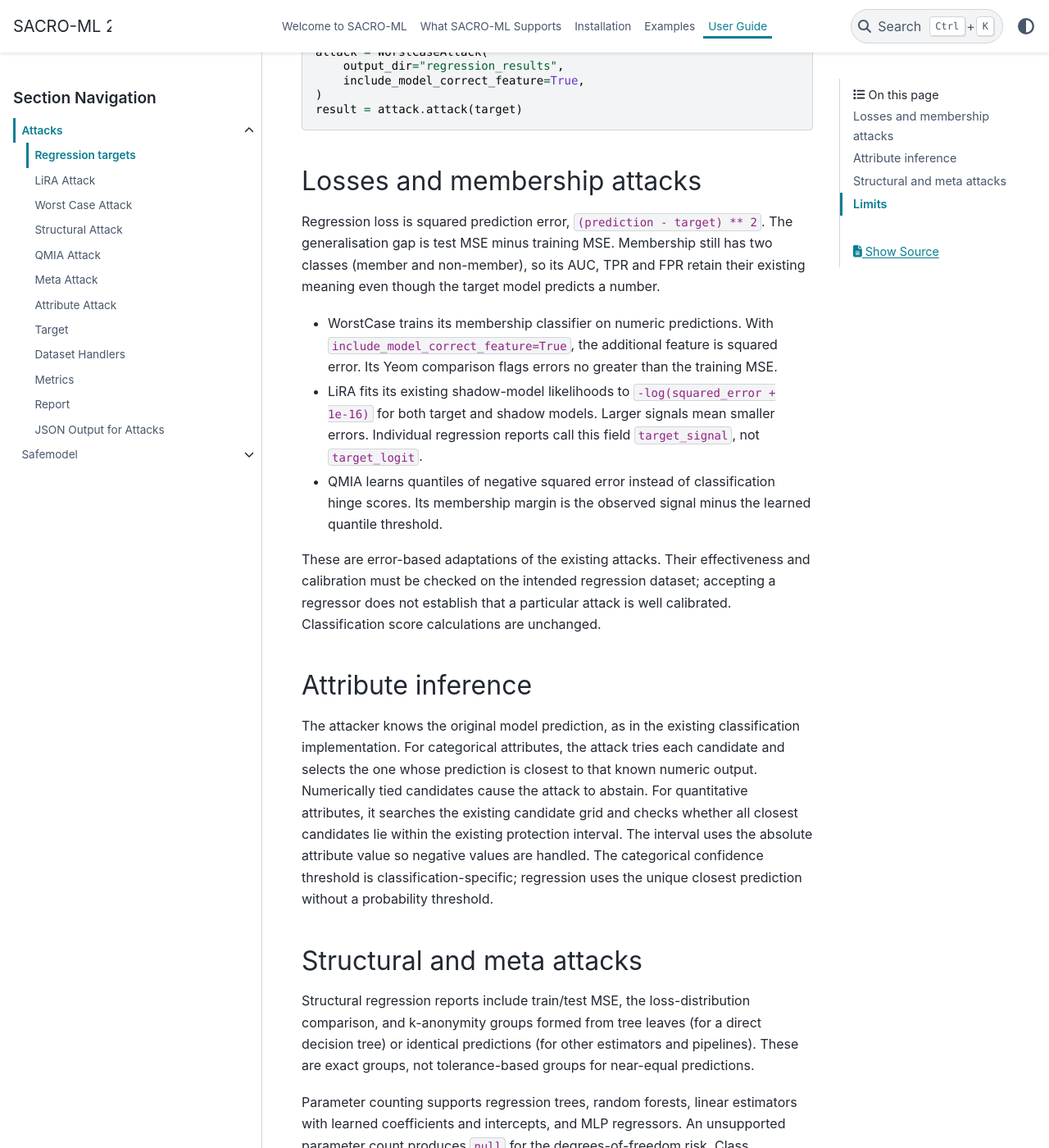
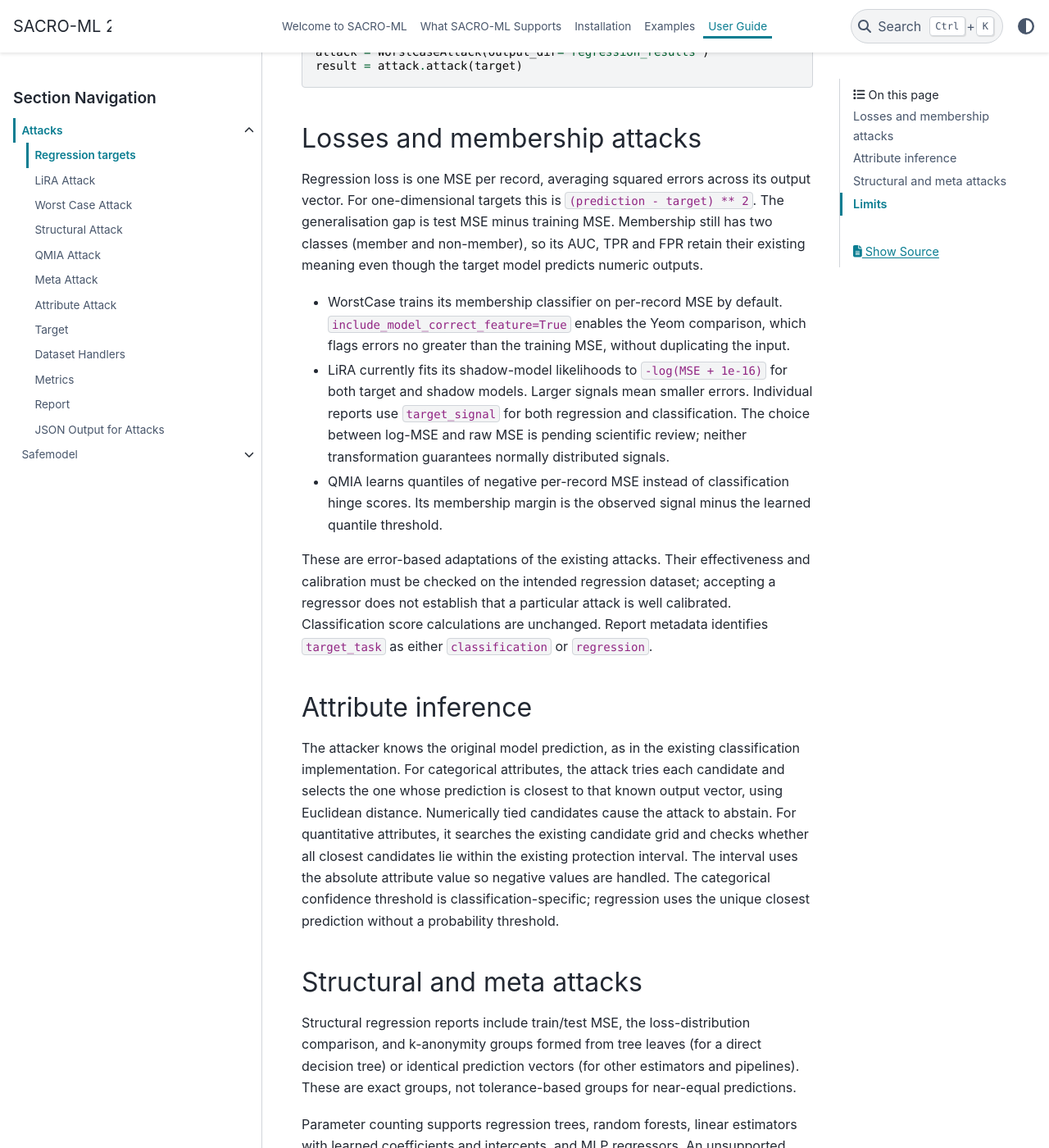
Before and after one commit to AI-SDC/SACRO-ML, a Sphinx documentation site: the page built from docs/source/attacks/regression.rst, in a window 1280 px wide and 1400 px high, scrolled down 453 px. Shown: the whole window at 82% size. Built offline with Sphinx 7.4.7 and the PyData theme 0.15.4, drawn with Linux system fonts in a browser that asks for light colours; pages that are not in the unit, such as notebooks, are missing from menus; some of the changed text lies outside the part shown.

Commit message:
Enhance regression support in attacks and models, including multi-output handling and signal generation

```diff
--- a/docs/source/attacks/regression.rst
+++ b/docs/source/attacks/regression.rst
@@ -2,8 +2,8 @@
 ==================
 
 The attack entry points accept scikit-learn regressors, including pipelines,
-with a single numeric output per record. Construct a ``Target`` with the fitted
-model and the original numeric ``y_train`` and ``y_test``. Do not encode the
+with one or more numeric outputs per record. Construct a ``Target`` with the
+fitted model and the original numeric ``y_train`` and ``y_test``. Do not encode the
 numeric targets as classes or supply fabricated class probabilities.
 
 .. code-block:: python
@@ -17,35 +17,35 @@
         model=model, X_train=X_train, y_train=y_train,
         X_test=X_test, y_test=y_test,
     )
-    attack = WorstCaseAttack(
-        output_dir="regression_results",
-        include_model_correct_feature=True,
-    )
+    attack = WorstCaseAttack(output_dir="regression_results")
     result = attack.attack(target)
 
 Losses and membership attacks
 -----------------------------
 
-Regression loss is squared prediction error, ``(prediction - target) ** 2``.
+Regression loss is one MSE per record, averaging squared errors across its
+output vector. For one-dimensional targets this is ``(prediction - target) ** 2``.
 The generalisation gap is test MSE minus training MSE. Membership still has two
 classes (member and non-member), so its AUC, TPR and FPR retain their existing
-meaning even though the target model predicts a number.
+meaning even though the target model predicts numeric outputs.
 
-* WorstCase trains its membership classifier on numeric predictions. With
-  ``include_model_correct_feature=True``, the additional feature is squared
-  error. Its Yeom comparison flags errors no greater than the training MSE.
-* LiRA fits its existing shadow-model likelihoods to
-  ``-log(squared_error + 1e-16)`` for both target and shadow models. Larger
-  signals mean smaller errors. Individual regression reports call this field
-  ``target_signal``, not ``target_logit``.
-* QMIA learns quantiles of negative squared error instead of classification
+* WorstCase trains its membership classifier on per-record MSE by default.
+  ``include_model_correct_feature=True`` enables the Yeom comparison, which
+  flags errors no greater than the training MSE, without duplicating the input.
+* LiRA currently fits its shadow-model likelihoods to ``-log(MSE + 1e-16)``
+  for both target and shadow models. Larger signals mean smaller errors.
+  Individual reports use ``target_signal`` for both regression and classification.
+  The choice between log-MSE and raw MSE is pending scientific review; neither
+  transformation guarantees normally distributed signals.
+* QMIA learns quantiles of negative per-record MSE instead of classification
   hinge scores. Its membership margin is the observed signal minus the learned
   quantile threshold.
 
 These are error-based adaptations of the existing attacks. Their effectiveness
 and calibration must be checked on the intended regression dataset; accepting a
 regressor does not establish that a particular attack is well calibrated.
-Classification score calculations are unchanged.
+Classification score calculations are unchanged. Report metadata identifies
+``target_task`` as either ``classification`` or ``regression``.
 
 Attribute inference
 -------------------
@@ -53,7 +53,7 @@
 The attacker knows the original model prediction, as in the existing
 classification implementation. For categorical attributes, the attack tries
 each candidate and selects the one whose prediction is closest to that known
-numeric output. Numerically tied candidates cause the attack to abstain.
+output vector, using Euclidean distance. Numerically tied candidates cause the attack to abstain.
 For quantitative attributes, it searches the existing candidate grid and checks
 whether all closest candidates lie within the existing protection interval.
 The interval uses the absolute attribute value so negative values are handled.
@@ -65,7 +65,7 @@
 
 Structural regression reports include train/test MSE, the loss-distribution
 comparison, and k-anonymity groups formed from tree leaves (for a direct decision
-tree) or identical predictions (for other estimators and pipelines). These are
+tree) or identical prediction vectors (for other estimators and pipelines). These are
 exact groups, not tolerance-based groups for near-equal predictions.
 
 Parameter counting supports regression trees, random forests, linear estimators
@@ -83,8 +83,8 @@
 Limits
 ------
 
-This support covers single-output scikit-learn regression. Multi-output targets
-and PyTorch regression are not covered. Existing PyTorch classification is
+This support covers single- and multi-output scikit-learn regression.
+PyTorch regression is not covered. Existing PyTorch classification is
 unchanged. Classification-specific structural criteria require a separately
 agreed definition before they can assess regression models.
 
```
Also changed, not shown: 9 other files.
